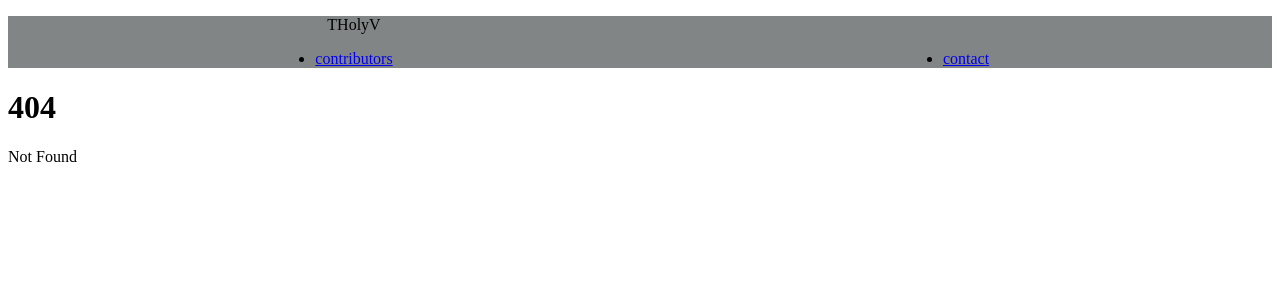
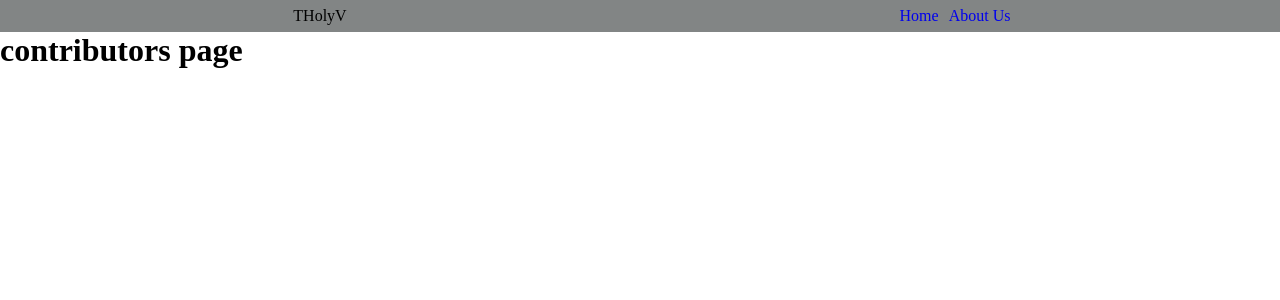
Before and after one commit to Suprada-2002/The_Holy_Visualizer, a SvelteKit app: page /about in a window 1280 px wide. Before the commit this address had no page. Shown: the top 300 px of the page. Built offline with nearby package versions, Linux system fonts and the light colour scheme.

Commit message:
changing layout

```diff
--- a/src/routes/+layout.svelte
+++ b/src/routes/+layout.svelte
@@ -1,8 +1,12 @@
+<script>
+    import "../style.css"
+    </script>
+
 <nav>
-    <ul>THolyV</ul>
+    <ul><a>THolyV</a></ul>
     <ul>
-        <li><a href="/">contributors</a></li>
-        <li><a href="/">contact</a></li>
+        <li><a href="/">Home</a></li>
+        <li><a href="/about">About Us</a></li>
     </ul>
 </nav>
 
@@ -11,10 +15,19 @@
 <style>
     nav{
         background-color: rgb(130, 133, 133);
-    }
-    ul{
         display: grid;
         place-items: center;
         grid-template-columns: 1fr 1fr;
+        padding: 7px 0px;
+    }
+    ul{
+       display: flex;
+    }
+    li{
+        list-style: none;
+        margin-right: 10px;
+    }
+    a{
+        text-decoration: none;
     }
 </style>
--- /dev/null
+++ b/src/routes/about/+page.svelte
@@ -0,0 +1 @@
+<h1>contributors page</h1>
--- /dev/null
+++ b/src/style.css
@@ -0,0 +1,5 @@
+*{
+    margin: 0;
+    padding: 0;
+    box-sizing: border-box;
+}
```
